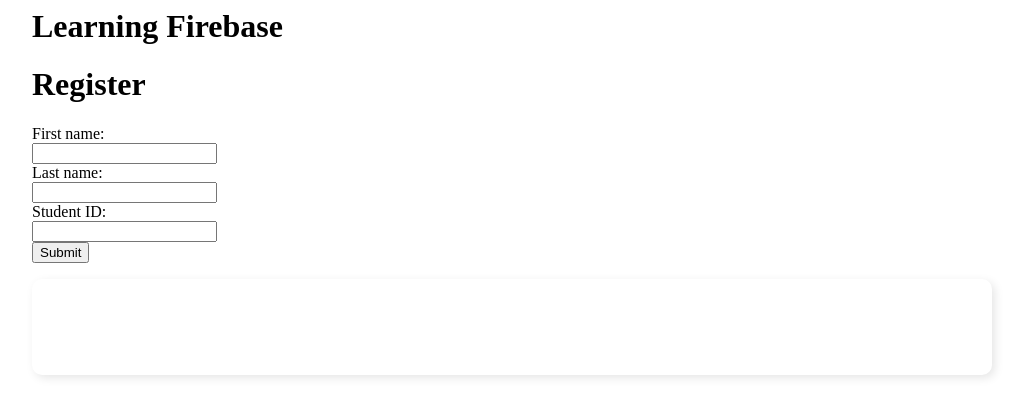
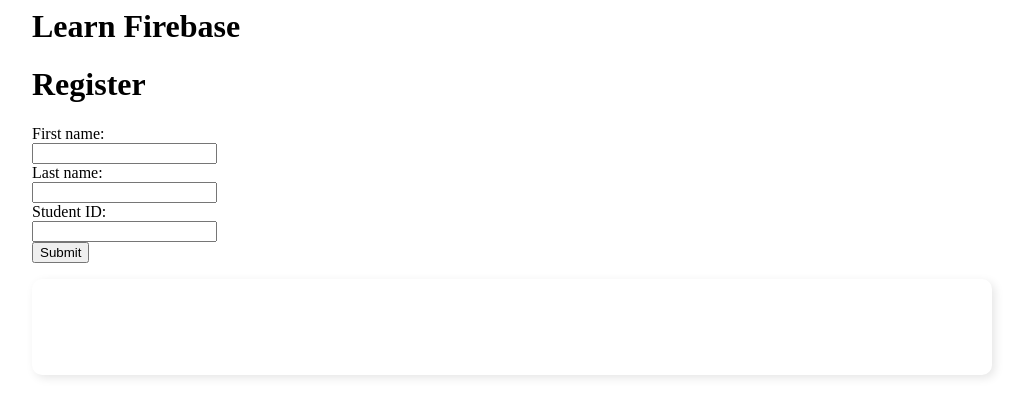
Before and after one commit to sahattinwza007/Register-web, a plain HTML site: page index.html in a window 1280 px wide. Shown: the whole page, without its empty margins (128-1154 px from the left). Drawn offline with Linux system fonts and the light colour scheme; no server answers.

Commit message:
Update index.html

```diff
--- a/index.html
+++ b/index.html
@@ -11,7 +11,7 @@
 
 <body>
   <div class="container">
-    <h1>Learning Firebase</h1>
+    <h1>Learn Firebase</h1>
     <h1>Register</h1>
     <form id="addUser">
       <label for="firstname">First name:</label><br>
```
